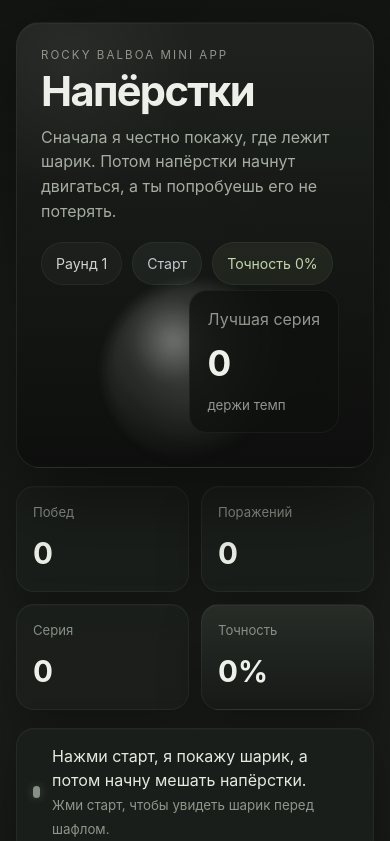
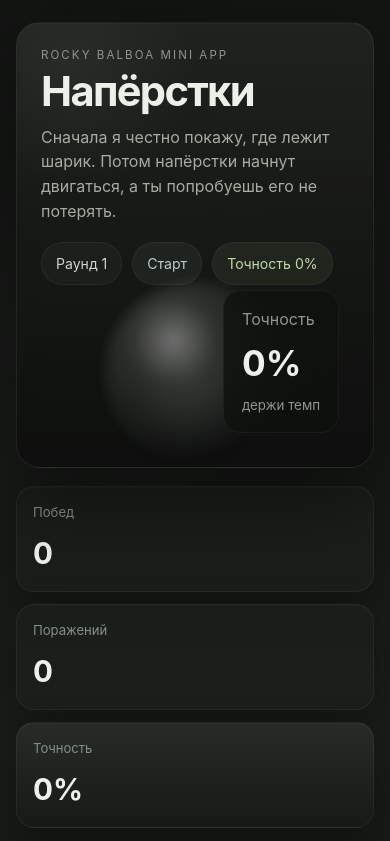
Before and after one commit to vadimegorov05512-hue/rockybalboa, a React (Vite) app in the folder thimbles-miniapp/: page / in a window 390 px wide. Shown: the top 841 px of the page. Built offline with nearby package versions, Linux system fonts and the light colour scheme; what @telegram-apps/sdk would draw is missing.

Commit message:
Simplify stats to three cards

```diff
--- a/thimbles-miniapp/src/App.css
+++ b/thimbles-miniapp/src/App.css
@@ -211,9 +211,12 @@ h1 {
 
 .scoreboard {
   display: grid;
-  grid-template-columns: repeat(4, minmax(0, 1fr));
   gap: 12px;
   margin-bottom: 18px;
+}
+
+.scoreboard-triple {
+  grid-template-columns: repeat(3, minmax(0, 1fr));
 }
 
 .stat-card,
@@ -560,8 +563,9 @@ h1 {
     min-height: 140px;
   }
 
-  .scoreboard {
-    grid-template-columns: repeat(2, minmax(0, 1fr));
+  .scoreboard,
+  .scoreboard-triple {
+    grid-template-columns: 1fr;
   }
 
   .table {
--- a/thimbles-miniapp/src/App.tsx
+++ b/thimbles-miniapp/src/App.tsx
@@ -11,8 +11,6 @@ type CupState = {
 type Score = {
   wins: number
   losses: number
-  streak: number
-  bestStreak: number
 }
 
 const SHUFFLE_MOVES = 7
@@ -46,8 +44,6 @@ function App() {
   const [score, setScore] = useState<Score>({
     wins: 0,
     losses: 0,
-    streak: 0,
-    bestStreak: 0,
   })
   const [status, setStatus] = useState('Нажми старт, я покажу шарик, а потом начну мешать напёрстки.')
 
@@ -160,15 +156,10 @@ function App() {
     setSelectedCupId(cupId)
     setPhase('result')
     setStatus(won ? 'Есть попадание. Красиво.' : 'Мимо. Шарик был в другом напёрстке.')
-    setScore((current) => {
-      const streak = won ? current.streak + 1 : 0
-      return {
-        wins: current.wins + (won ? 1 : 0),
-        losses: current.losses + (won ? 0 : 1),
-        streak,
-        bestStreak: Math.max(current.bestStreak, streak),
-      }
-    })
+    setScore((current) => ({
+      wins: current.wins + (won ? 1 : 0),
+      losses: current.losses + (won ? 0 : 1),
+    }))
   }
 
   const nextRound = () => {
@@ -199,14 +190,14 @@ function App() {
         <div className="hero-side">
           <div className="hero-orb" />
           <div className="hero-panel">
-            <span>Лучшая серия</span>
-            <strong>{score.bestStreak}</strong>
+            <span>Точность</span>
+            <strong>{accuracy}</strong>
             <small>держи темп</small>
           </div>
         </div>
       </section>
 
-      <section className="scoreboard">
+      <section className="scoreboard scoreboard-triple">
         <article className="stat-card">
           <span>Побед</span>
           <strong>{score.wins}</strong>
@@ -214,10 +205,6 @@ function App() {
         <article className="stat-card">
           <span>Поражений</span>
           <strong>{score.losses}</strong>
-        </article>
-        <article className="stat-card">
-          <span>Серия</span>
-          <strong>{score.streak}</strong>
         </article>
         <article className="stat-card premium">
           <span>Точность</span>
```
